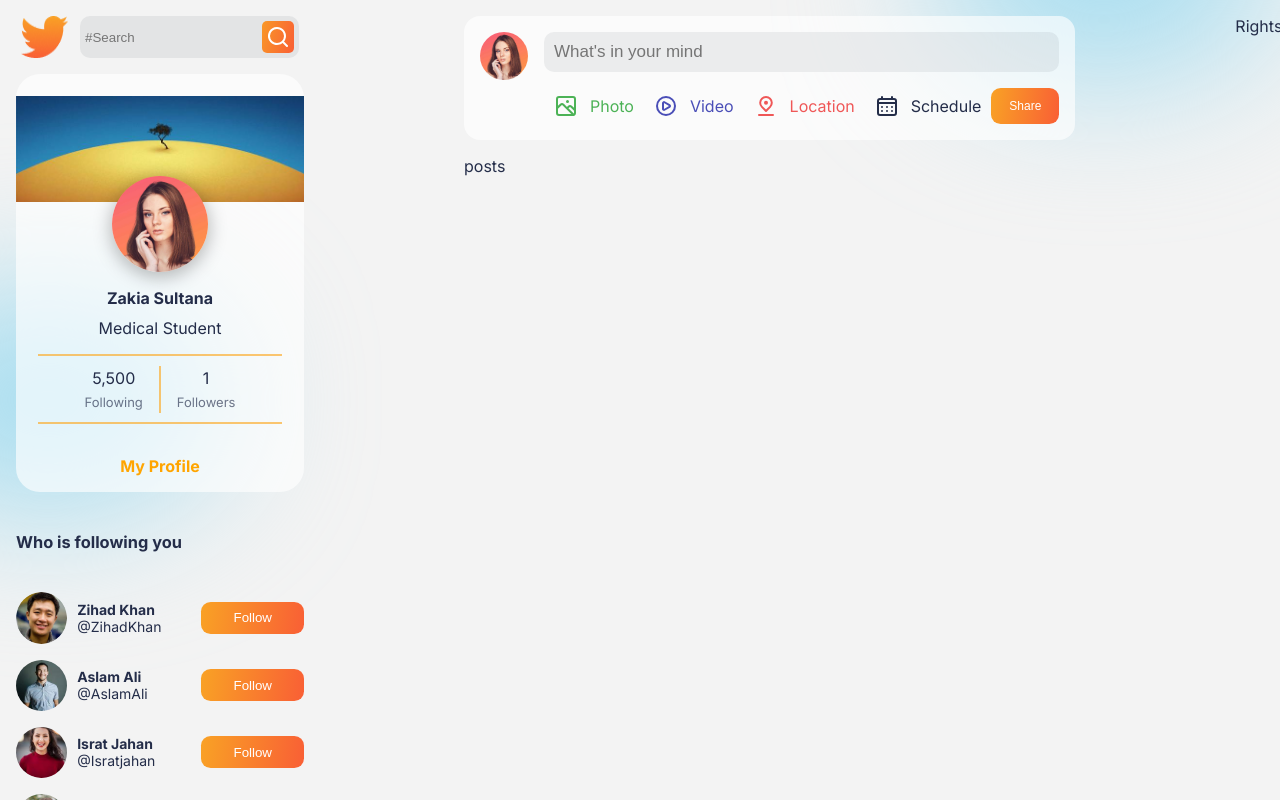
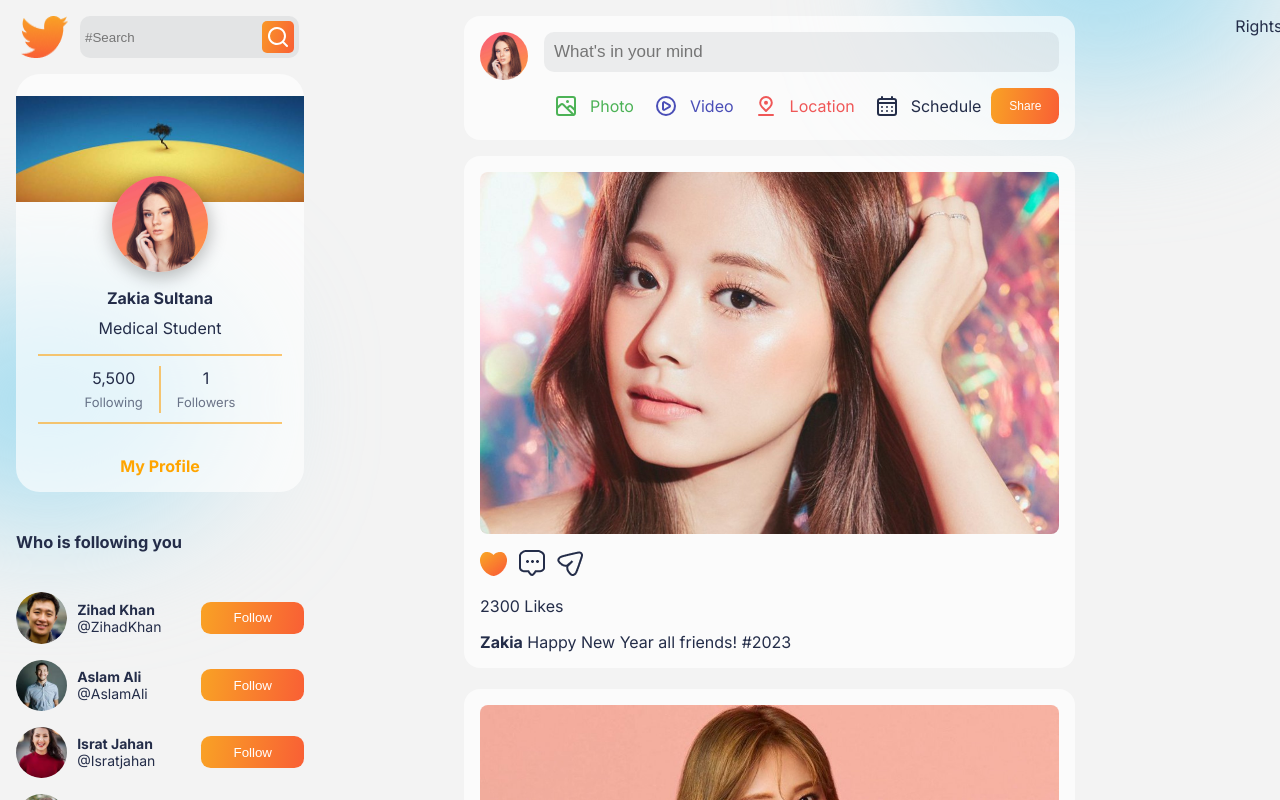
Before and after one commit to A4alif/aurora-social-app, a React (Create React App) app: page / in a window 1280 px wide. Built offline with nearby package versions, Linux system fonts and the light colour scheme.

Commit message:
post part complete

```diff
--- /dev/null
+++ b/src/Data/PostsData.js
@@ -0,0 +1,29 @@
+import postPic1 from '../img/postpic1.jpg'
+import postPic2 from '../img/postpic2.jpg'
+import postPic3 from '../img/postpic3.JPG'
+
+
+export const PostsData = [
+    {
+        img: postPic1,
+        name: 'Zakia',
+        desc: "Happy New Year all friends! #2023",
+        likes: 2300,
+        liked: true
+    },
+    {
+        img: postPic2,
+        name: 'Marium',
+        desc: "Party time :)",
+        likes: 2300,
+        liked: false
+
+    },
+    {
+        img: postPic3,
+        name: "Bristy Rani",
+        desc: "At Archery Festival",
+        likes: 800,
+        liked: false
+    }
+]
--- a/src/components/FollowersCard/FollowersCard.js
+++ b/src/components/FollowersCard/FollowersCard.js
@@ -9,7 +9,7 @@
             <h3>Who is following you</h3>
             {Followers.map( (follower, id) => {
                 return(
-                    <div className='follower'>
+                    <div className='follower' key={id}>
                         <div>
                             <img src={follower.img} alt="" className='followerimg' />
                             <div className='name'>
--- /dev/null
+++ b/src/components/Post/Post.js
@@ -0,0 +1,29 @@
+import React from 'react'
+import './post.css';
+import Comment from '../../img/comment.png'
+import Share from '../../img/share.png'
+import Heart from '../../img/like.png'
+import NotLike from '../../img/notlike.png'
+
+const Post = ({post}) => {
+  return (
+    <>
+        <div className="post">
+            <img src={post.img} alt="" />
+            <div className='postReact'>
+                <img src={post.liked? Heart : NotLike} alt="" />
+                <img src={Comment} alt="" />
+                <img src={Share} alt="" />
+            </div>
+
+            <span>{post.likes} Likes</span>
+            <div className="detail">
+                <span>{post.name}</span>
+                <span> {post.desc}</span>
+            </div>
+        </div>
+    </>
+  )
+}
+
+export default Post
--- /dev/null
+++ b/src/components/Post/post.css
@@ -0,0 +1,21 @@
+.post{
+    display: flex;
+    flex-direction: column;
+
+    padding: 1rem;
+    background-color:var(--cardColor) ;
+    border-radius: 1rem;
+    gap: 1rem;
+}
+.post > img {
+    width: 100%;
+    max-height: 30rem;
+    object-fit: cover;
+    border-radius: 0.5rem;
+}
+.post .postReact img {
+    margin-right: 12px;
+}
+.post .detail >span:nth-of-type(1){
+    font-weight: bold;
+}
--- a/src/components/Posts/Posts.js
+++ b/src/components/Posts/Posts.js
@@ -1,11 +1,17 @@
 import React from 'react'
 import './posts.css';
+import {PostsData} from '../../Data/PostsData'
+import Post from '../Post/Post';
 
 const Posts = () => {
   return (
     <>
         <div className="posts">
-            posts
+            {PostsData.map((post, id) => {
+                return(
+                    <Post post = {post} key={id} />
+                )
+            })}
         </div>
     </>
   )
--- a/src/components/Posts/posts.css
+++ b/src/components/Posts/posts.css
@@ -0,0 +1,5 @@
+.posts{
+    display: flex;
+    flex-direction: column;
+    gap: 1.3rem;
+}
```
